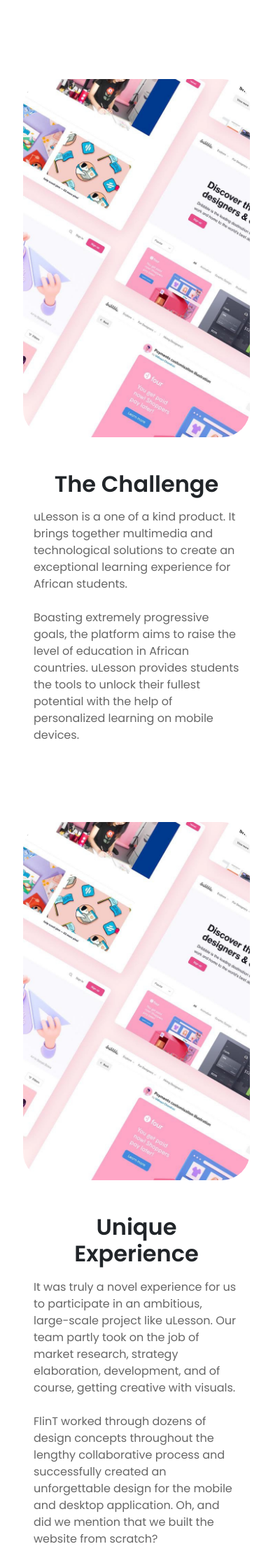
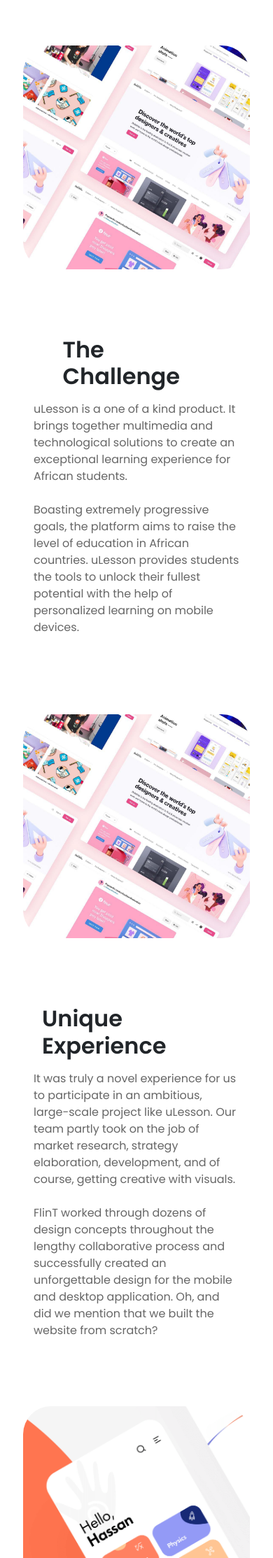
Before and after one commit to Maxx058/Flint, a PHP site: page /project.html in a window 390 px wide; the page is wider, and only the part inside the window is pictured. Shown: the part 581-2808 px from the top of that part at 70% size. Run offline with PHP 8.4, Linux system fonts and the light colour scheme.

Commit message:
Update Layout and fix spacing

```diff
--- a/css/project.css
+++ b/css/project.css
@@ -1,5 +1,4 @@
 @import url("https://fonts.googleapis.com/css2?family=Poppins:wght@400;500;600;700&display=swap");
-
 * {
     box-sizing: border-box;
     margin: 0;
@@ -29,8 +28,8 @@ a {
     justify-content: center;
     text-align: center;
 }
+
 .project-title-heading {
-  margin-top: 1em;
     font-size: 3em;
     font-weight: 600;
     width: 80%;
@@ -52,7 +51,9 @@ a {
     background-size: cover;
 }
 
+
 /* closing of Section 1 */
+
 
 /* opening of what we do */
 
@@ -65,12 +66,13 @@ a {
     margin-top: 5em;
     max-width: 90%;
 }
+
 .project-description-heading {
     font-size: 3em;
     font-weight: 600;
-  width:90%;
+    width: 90%;
     align-items: center;
-  text-align: center;
+    text-align: start;
 }
 
 .project-description-body {
@@ -78,7 +80,10 @@ a {
     color: #666666;
     width: 90%;
 }
+
+
 /* closing of what we do */
+
 
 /* opening of project */
 
@@ -88,7 +93,7 @@ a {
     justify-content: center;
     gap: 3em;
     margin-top: 4em;
-  max-width:95%
+    max-width: 95%
 }
 
 .project-gallery-row {
@@ -111,7 +116,6 @@ a {
 .project-img {
     width: 30em;
     justify-content: center;
-
 }
 
 .primary-button {
@@ -143,4 +147,22 @@ a {
     font-weight: 500;
 }
 
+
 /* closing of project */
+
+@media(max-width:500px) {
+    .project-img {
+        width: 100%;
+    }
+    .project-gallery-row {
+        max-width: 100%;
+    }
+    .project-cover-image {
+        height: 20em;
+        background-repeat: no-repeat;
+    }
+    .project-image-container {
+        max-width: 90% !important;
+        margin-inline: auto;
+    }
+}
--- a/css/style.css
+++ b/css/style.css
@@ -348,7 +348,7 @@ header {
 }
 
 .project-description-container {
-    margin: 3em 0em 3em 1em;
+    margin: 6em 0em 3em 1em;
 }
 
 .project-description-subheading {
--- a/project.html
+++ b/project.html
@@ -7,8 +7,7 @@
     <meta name="viewport" content="width=device-width, initial-scale=1.0" />
     <link rel="stylesheet" href="/css/project.css" />
     <link rel="stylesheet" href="/css/style.css" />
-  <link rel="stylesheet" href="https://cdn.jsdelivr.net/npm/bootstrap@4.1.3/dist/css/bootstrap.min.css"
-    integrity="sha384-MCw98/SFnGE8fJT3GXwEOngsV7Zt27NXFoaoApmYm81iuXoPkFOJwJ8ERdknLPMO" crossorigin="anonymous">
+    <link rel="stylesheet" href="https://cdn.jsdelivr.net/npm/bootstrap@4.1.3/dist/css/bootstrap.min.css" integrity="sha384-MCw98/SFnGE8fJT3GXwEOngsV7Zt27NXFoaoApmYm81iuXoPkFOJwJ8ERdknLPMO" crossorigin="anonymous">
     <title>Projects</title>
 </head>
 
@@ -18,8 +17,7 @@
         <nav class="navbar navbar-expand-xl navbar-light p-0">
             <div class="container-fluid">
                 <a href="index.html" class="navbar-brand align-items-baseline mt-2">FlinT.</a>
-        <button class="navbar-toggler hamburger" type="button" data-toggle="collapse" data-target="#main_nav"
-          aria-controls="main_nav" aria-expanded="false" aria-label="Toggle navigation">
+                <button class="navbar-toggler hamburger" type="button" data-toggle="collapse" data-target="#main_nav" aria-controls="main_nav" aria-expanded="false" aria-label="Toggle navigation">
           <span class="navbar-toggler-icon"></span>
         </button>
                 <div class="navbar-collapse collapse" id="main_nav">
@@ -28,8 +26,7 @@
                         <li class="nav-item"><a href="work.html" class="nav-link">Work</a></li>
                         <li class="nav-item"><a href="about.html" class="nav-link">About</a></li>
                     </ul>
-          <li class="nav-item d-flex align-items-center p-xl my-md-2"> <a href="form.html"
-              class="nav-cta nav-link btn">Get in Touch</a></li>
+                    <li class="nav-item d-flex align-items-center p-xl my-md-2"> <a href="form.html" class="nav-cta nav-link btn">Get in Touch</a></li>
                 </div>
             </div>
         </nav>
@@ -53,17 +50,12 @@
     <!-- opening of what we did -->
     <div class="container-fluid">
         <div class="project-description-container row mx-auto">
-      <div class="col-md-6 mx-auto">
+            <div class="">
                 <h2 class="project-description-heading mt-0 mx-auto">The Challenge</h2>
             </div>
-      <p class="project-description-body col-md-6 mx-auto">
-        uLesson is a one of a kind product. It brings together multimedia and
-        technological solutions to create an exceptional learning experience for
-        African students.<br /><br />
-        Boasting extremely progressive goals, the platform aims to raise the
-        level of education in African countries. uLesson provides students the
-        tools to unlock their fullest potential with the help of personalized
-        learning on mobile devices.
+            <p class="project-description-body col-md-6 ">
+                uLesson is a one of a kind product. It brings together multimedia and technological solutions to create an exceptional learning experience for African students.<br /><br /> Boasting extremely progressive goals, the platform aims to raise
+                the level of education in African countries. uLesson provides students the tools to unlock their fullest potential with the help of personalized learning on mobile devices.
             </p>
         </div>
     </div>
@@ -76,18 +68,13 @@
         <div class="project-cover-image mx-auto"></div>
     </div>
     <div class="container-fluid">
-    <div class="project-description-container row mx-auto">
-      <div class="col-md-6 mx-auto">
+        <div class="project-description-container row mx-auto justify-content-center">
+            <div class="">
                 <h2 class="project-description-heading  mt-0 mx-auto">Unique Experience</h2>
             </div>
-      <p class="project-description-body col-md-6 mx-auto">
-        It was truly a novel experience for us to participate in an ambitious,
-        large-scale project like uLesson. Our team partly took on the job of
-        market research, strategy elaboration, development, and of course,
-        getting creative with visuals. <br> <br>FlinT worked through dozens of design
-        concepts throughout the lengthy collaborative process and successfully
-        created an unforgettable design for the mobile and desktop application.
-        Oh, and did we mention that we built the website from scratch?
+            <p class="project-description-body col-md-6 ">
+                It was truly a novel experience for us to participate in an ambitious, large-scale project like uLesson. Our team partly took on the job of market research, strategy elaboration, development, and of course, getting creative with visuals. <br>                <br>FlinT worked through dozens of design concepts throughout the lengthy collaborative process and successfully created an unforgettable design for the mobile and desktop application. Oh, and did we mention that we built the website from
+                scratch?
             </p>
         </div>
     </div>
@@ -164,8 +151,7 @@
                                 <p class="footer-info-group-text">Enquiry@FlinT.com</p>
                             </div>
 
-              <div class="footer-info-group"><img class="footer-info-group-icon"
-                  src="/Images/footerlocationicon.svg"></img>
+                            <div class="footer-info-group"><img class="footer-info-group-icon" src="/Images/footerlocationicon.svg"></img>
                                 <p class="footer-info-group-text">Mumbai, India</p>
                             </div>
 
@@ -219,15 +205,9 @@
     </div>
     </div>
     <!-- closing of footer -->
-  <script src="https://code.jquery.com/jquery-3.3.1.slim.min.js"
-    integrity="sha384-q8i/X+965DzO0rT7abK41JStQIAqVgRVzpbzo5smXKp4YfRvH+8abtTE1Pi6jizo"
-    crossorigin="anonymous"></script>
-  <script src="https://cdn.jsdelivr.net/npm/popper.js@1.14.3/dist/umd/popper.min.js"
-    integrity="sha384-ZMP7rVo3mIykV+2+9J3UJ46jBk0WLaUAdn689aCwoqbBJiSnjAK/l8WvCWPIPm49"
-    crossorigin="anonymous"></script>
-  <script src="https://cdn.jsdelivr.net/npm/bootstrap@4.1.3/dist/js/bootstrap.min.js"
-    integrity="sha384-ChfqqxuZUCnJSK3+MXmPNIyE6ZbWh2IMqE241rYiqJxyMiZ6OW/JmZQ5stwEULTy"
-    crossorigin="anonymous"></script>
+    <script src="https://code.jquery.com/jquery-3.3.1.slim.min.js" integrity="sha384-q8i/X+965DzO0rT7abK41JStQIAqVgRVzpbzo5smXKp4YfRvH+8abtTE1Pi6jizo" crossorigin="anonymous"></script>
+    <script src="https://cdn.jsdelivr.net/npm/popper.js@1.14.3/dist/umd/popper.min.js" integrity="sha384-ZMP7rVo3mIykV+2+9J3UJ46jBk0WLaUAdn689aCwoqbBJiSnjAK/l8WvCWPIPm49" crossorigin="anonymous"></script>
+    <script src="https://cdn.jsdelivr.net/npm/bootstrap@4.1.3/dist/js/bootstrap.min.js" integrity="sha384-ChfqqxuZUCnJSK3+MXmPNIyE6ZbWh2IMqE241rYiqJxyMiZ6OW/JmZQ5stwEULTy" crossorigin="anonymous"></script>
 
 </body>
 
```
Also changed, not shown: css/form.css (+11 -0 lines). Lines whose indentation alone changed are shown as unchanged.
